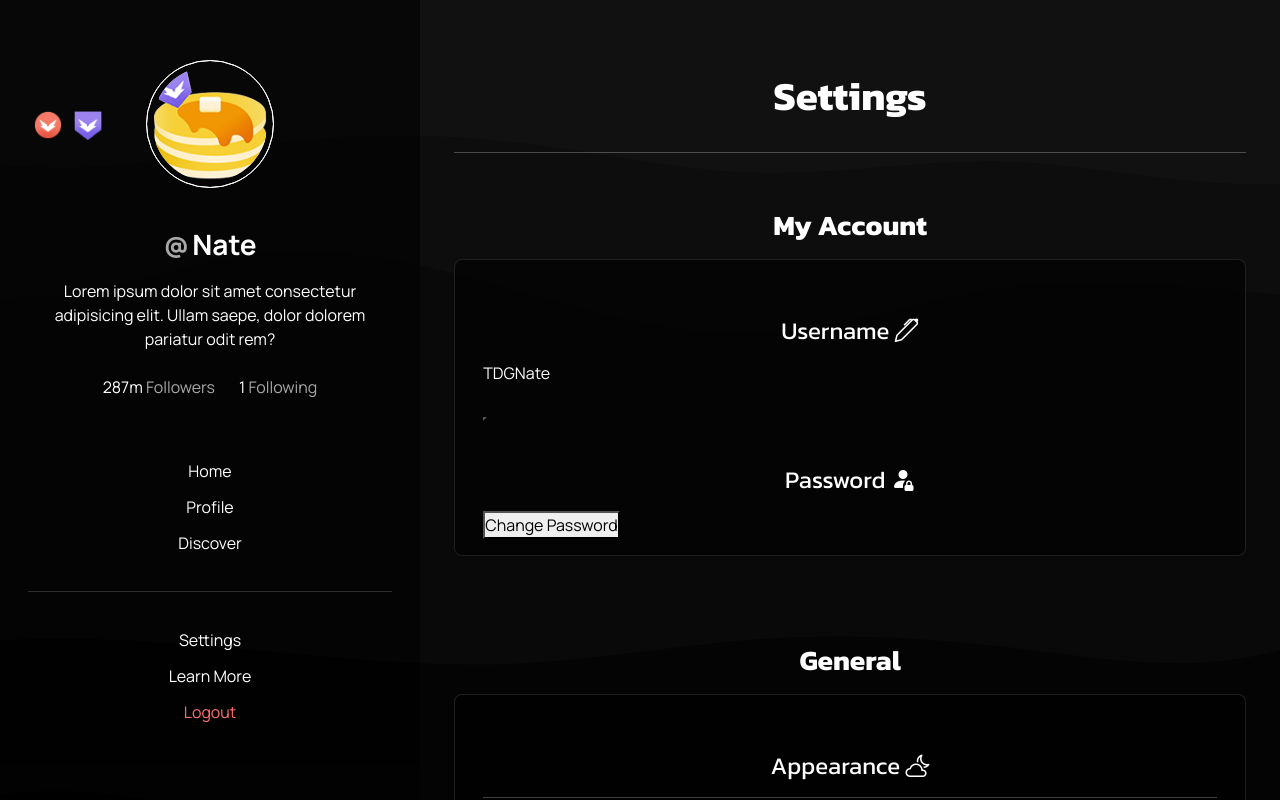
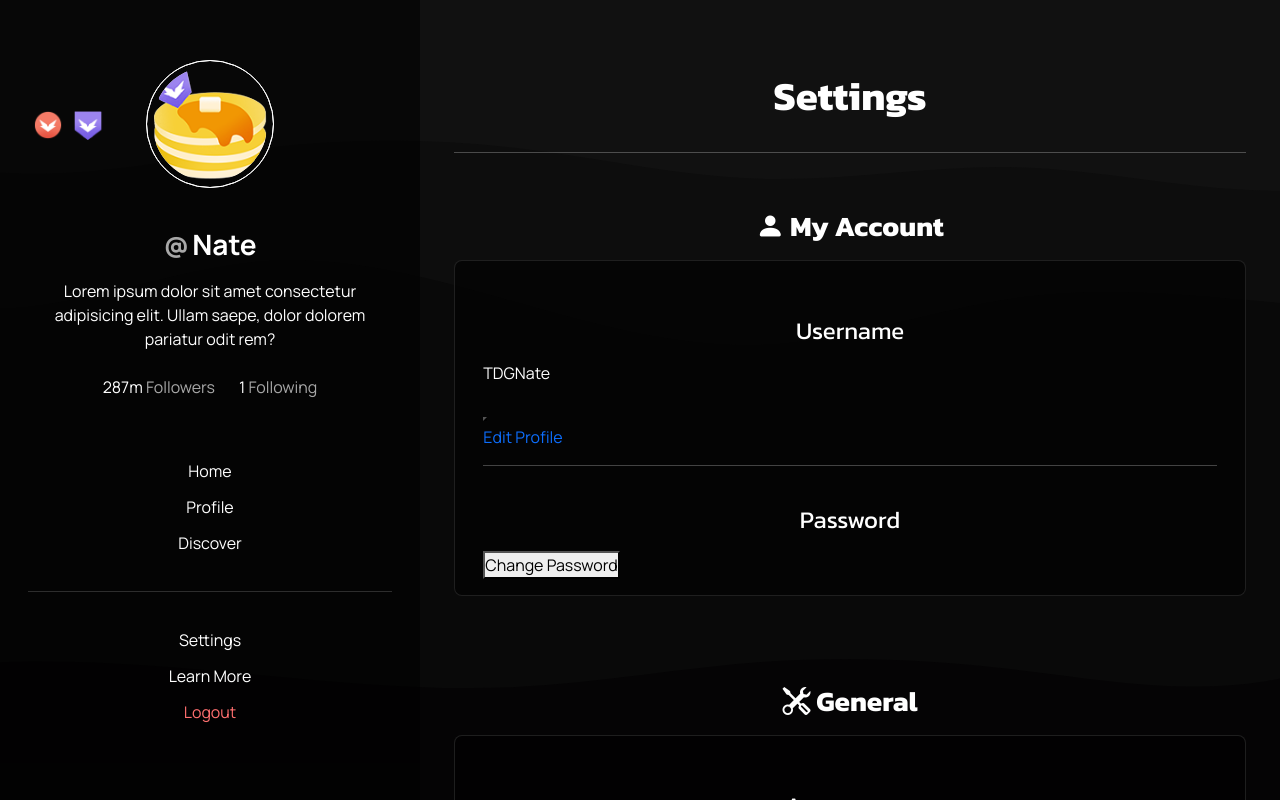
Before and after one commit to TDG-Org/Statue-Status, a React (Create React App) app in the folder client/: page /settings in a window 1280 px wide. Shown: the top 800 px of the page. Built offline with nearby package versions, Linux system fonts and the light colour scheme.

Commit message:
update settings page, icons and elements

```diff
--- a/client/src/pages/Settings/SettingsPage.jsx
+++ b/client/src/pages/Settings/SettingsPage.jsx
@@ -2,6 +2,9 @@ import React from "react";
 
 // Styles
 import "./SettingsPage.scss";
+
+// Link
+import { Link } from "react-router-dom";
 
 const SettingsPage = () => {
   return (
@@ -12,7 +15,7 @@ const SettingsPage = () => {
 
       {/* Account Section  */}
       <div className="account-sect">
-        <h3>My Account</h3>
+        <h3><i className="bi bi-person-fill"></i> My Account</h3>
 
         <div className="pallet">
 
@@ -20,17 +23,25 @@ const SettingsPage = () => {
 
           {/* Username  */}
           <div className="account-sect-username">
-            <h4>Username <i className="bi bi-pen"></i></h4>
+            <h4>Username</h4>
 
-              <div className="edit-username-sect">
-                <p className="display-username">TDGNate</p>
-                <button className="edit-username-btn"></button>
+            <div className="edit-username-sect">
+              <p className="display-username">TDGNate</p>
+              <button className="edit-username-btn"></button>
             </div>
-          </div>
+
+            <Link
+              to="/profile"
+              className="ss-nav-link"
+              >Edit Profile
+          </Link>
+            </div>
+
+            <hr />
 
           {/* Password  */}
           <div className="account-sect-pass">
-            <h4>Password <i className="bi bi-person-fill-lock"></i></h4>
+            <h4>Password</h4>
 
             <button className="change-password-btn">Change Password</button>
           </div>
@@ -42,7 +53,7 @@ const SettingsPage = () => {
 
       {/* General Settings  */}
       <div className="settings-sect">
-        <h3>General</h3>
+        <h3><i className="bi bi-tools"></i> General</h3>
 
         <div className="pallet">
 
@@ -50,7 +61,7 @@ const SettingsPage = () => {
 
           {/* Appearance  */}
           <div className="settings-sect-appear">
-            <h4>Appearance <i className="bi bi-cloud-moon"></i></h4>
+            <h4>Appearance</h4>
           </div>
 
           {/* logout  */}
```
